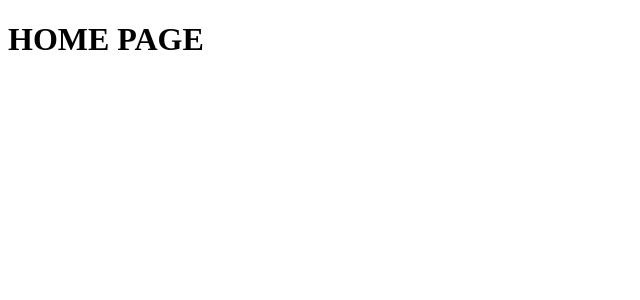
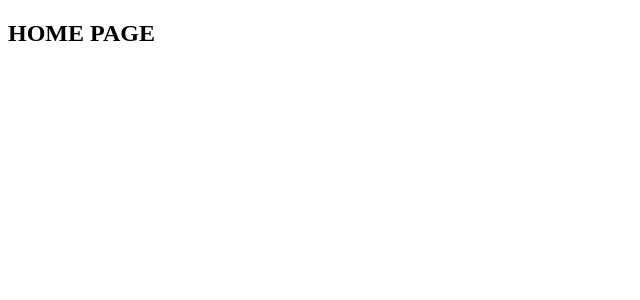
Before and after one commit to Remy349/quiz-app-fullstack, a React (Vite) app in the folder frontend/: page / in a window 1280 px wide. Shown: the top 300 px of the page, without its empty margins (0-640 px from the left). Built offline with nearby package versions, Linux system fonts and the light colour scheme.

Commit message:
feat: Add react router dom
Basic routes structure
Added basic home page

```diff
--- a/frontend/package.json
+++ b/frontend/package.json
@@ -11,9 +11,11 @@
   },
   "dependencies": {
     "react": "^18.2.0",
-    "react-dom": "^18.2.0"
+    "react-dom": "^18.2.0",
+    "react-router-dom": "^6.23.1"
   },
   "devDependencies": {
+    "@types/node": "^20.12.12",
     "@types/react": "^18.2.66",
     "@types/react-dom": "^18.2.22",
     "@typescript-eslint/eslint-plugin": "^7.2.0",
--- a/frontend/src/main.tsx
+++ b/frontend/src/main.tsx
@@ -2,10 +2,21 @@ import './index.css'
 
 import React from 'react'
 import ReactDOM from 'react-dom/client'
-import App from './App.tsx'
+import { RouterProvider, createBrowserRouter } from 'react-router-dom'
+
+import LandingRoot from '@/routes/landing/root'
+import HomePage from '@/routes/landing/home/page'
+
+const router = createBrowserRouter([
+  {
+    path: '/',
+    element: <LandingRoot />,
+    children: [{ index: true, element: <HomePage /> }],
+  },
+])
 
 ReactDOM.createRoot(document.getElementById('root')!).render(
   <React.StrictMode>
-    <App />
+    <RouterProvider router={router} />
   </React.StrictMode>,
 )
--- /dev/null
+++ b/frontend/src/routes/landing/home/page.tsx
@@ -0,0 +1,9 @@
+export default function HomePage() {
+  return (
+    <section>
+      <div>
+        <h1>HOME PAGE</h1>
+      </div>
+    </section>
+  )
+}
--- /dev/null
+++ b/frontend/src/routes/landing/root.tsx
@@ -0,0 +1,9 @@
+import { Outlet } from 'react-router-dom'
+
+export default function LandingRoot() {
+  return (
+    <main>
+      <Outlet />
+    </main>
+  )
+}
--- a/frontend/vite.config.ts
+++ b/frontend/vite.config.ts
@@ -1,7 +1,14 @@
+import path from 'path'
+
 import { defineConfig } from 'vite'
 import react from '@vitejs/plugin-react-swc'
 
 // https://vitejs.dev/config/
 export default defineConfig({
   plugins: [react()],
+  resolve: {
+    alias: {
+      '@': path.resolve(__dirname, './src'),
+    },
+  },
 })
```
Also changed, not shown: frontend/tsconfig.json (+6 -1 lines), 1 other file (tests, documents, lock files or other folders).
